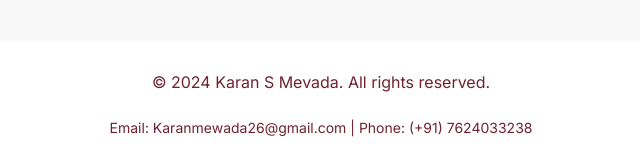
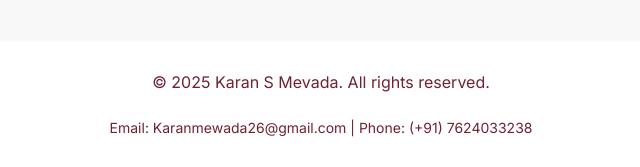
Before and after one commit to iamkaran2026/portfolio-website, a plain HTML site: page index.html in a window 1280 px wide. Shown: the part 6386-6553 px from the top of the page, 319-959 px from the left. Drawn offline with nearby package versions, Linux system fonts and the light colour scheme.

Commit message:
Update index.html

```diff
--- a/index.html
+++ b/index.html
@@ -537,7 +537,7 @@
     <!-- Footer -->
     <footer class="footer py-8 px-6 md:px-12 shadow-inner mt-8 transition-colors duration-300">
         <div class="container mx-auto text-center text-custom-secondary">
-            <p>&copy; 2024 Karan S Mevada. All rights reserved.</p>
+            <p>&copy; 2025 Karan S Mevada. All rights reserved.</p>
             <div class="flex justify-center space-x-6 mt-4">
                 <a href="https://github.com/iamkaran2026" target="_blank" class="hover:text-primary-color transition-colors duration-200">
                     <i data-lucide="github" class="w-6 h-6"></i>
```
